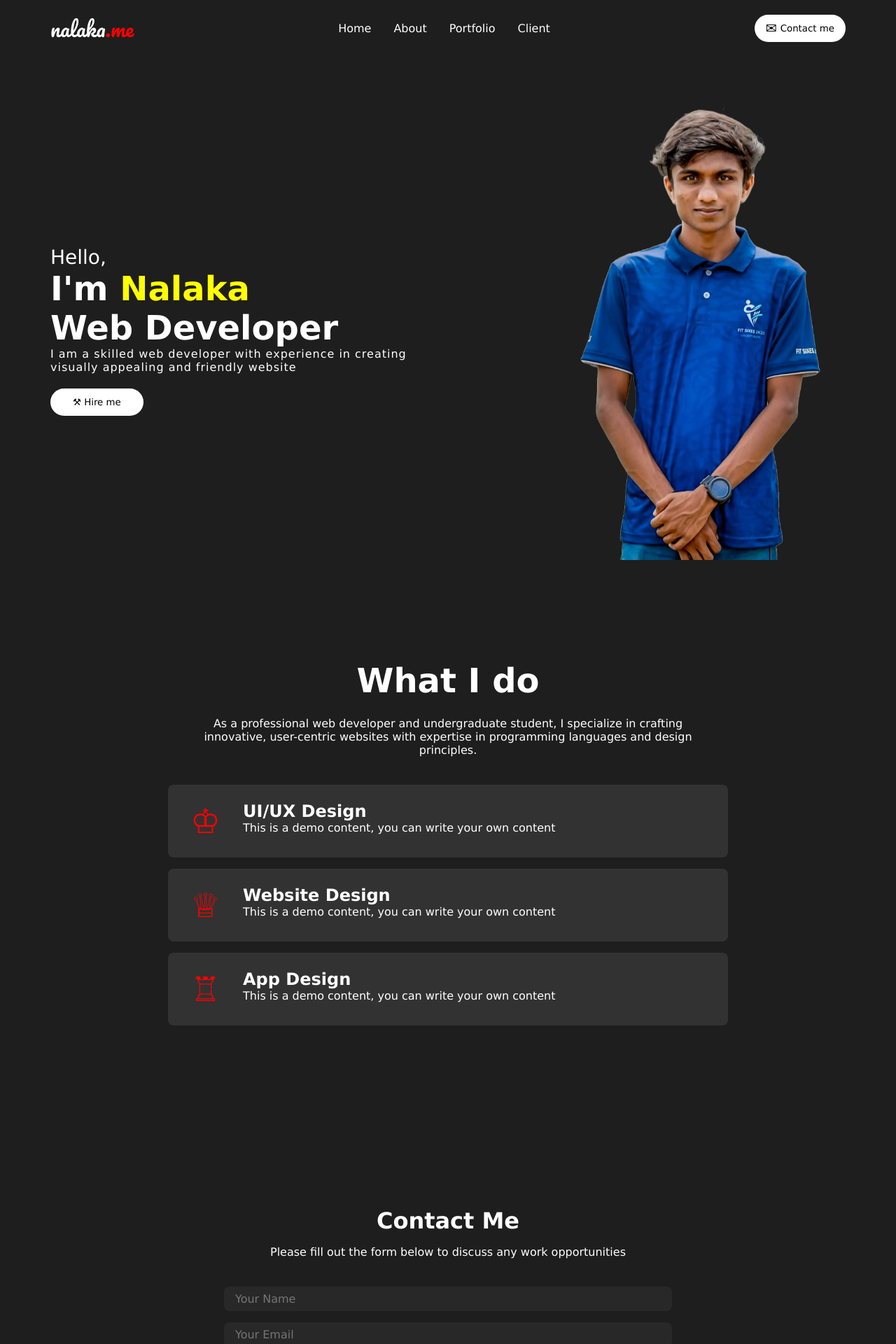
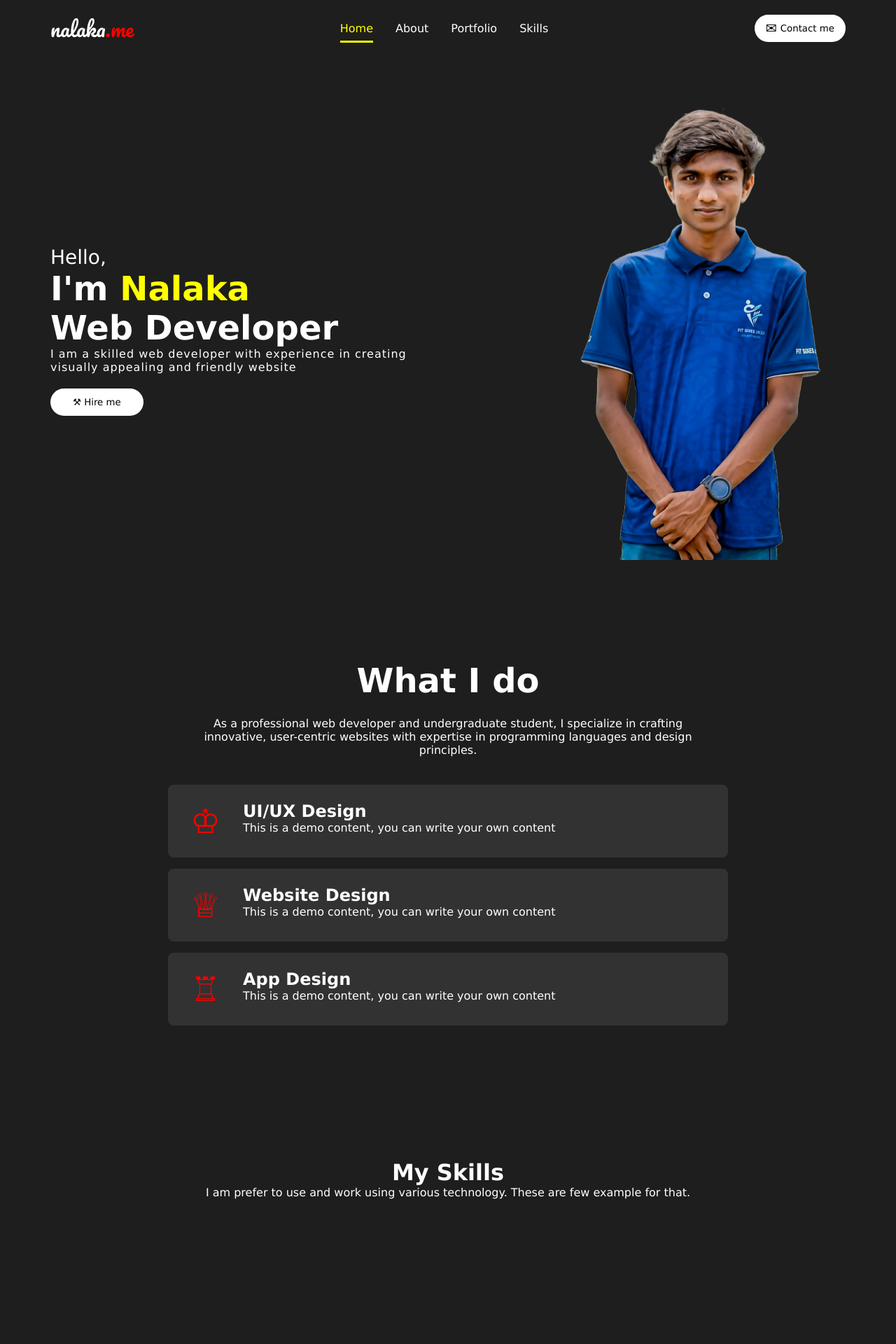
Before and after one commit to NalakaDineshSamarasingha/my-site, a React (Create React App) app: page / in a window 1280 px wide. Shown: the top 1920 px of the page at 70% size. Built offline with nearby package versions, Linux system fonts and the light colour scheme.

Commit message:
add a nav style

```diff
--- a/src/component/Navbar/nav.css
+++ b/src/component/Navbar/nav.css
@@ -73,6 +73,12 @@
     background: rgb(30,30,30);
 
 }
+.active{
+    color: yellow;
+    padding-bottom: 0.5rem;
+    border-bottom: 3px solid yellow;
+
+}
 @media screen and (max-width:750px){
     .mobo{
         display: flex;
--- a/src/component/Navbar/nav.jsx
+++ b/src/component/Navbar/nav.jsx
@@ -8,22 +8,24 @@ const Navbar = () =>{
         <div className="navbar">
             <p className="nav-logo">nalaka<span>.me</span></p>
             <div className="navmenu">
-                <Link className="desktopMenuListItem">Home</Link>
-                <Link className="desktopMenuListItem">About</Link>
-                <Link className="desktopMenuListItem">Portfolio</Link>
-                <Link className="desktopMenuListItem">Client</Link>
+                <Link activeClass="active" to='intro' spy={true} smooth={true} offset={-100} duration={500} className="desktopMenuListItem" >Home</Link>
+                <Link activeClass="active" to='skills' spy={true} smooth={true} offset={-50} duration={500} className="desktopMenuListItem">About</Link>
+                <Link activeClass="active" to='works' spy={true} smooth={true} offset={-100} duration={500} className="desktopMenuListItem">Portfolio</Link>
+                <Link activeClass="active" to='skills-slider' spy={true} smooth={true} offset={-100} duration={500} className="desktopMenuListItem">Skills</Link>
             </div>
-            <button className="nav-btn">
+            <button className="nav-btn" onClick={()=>{
+                document.getElementById('contact').scrollIntoView({behavior:'smooth'});
+            }}>
                <span>&#9993; </span>  Contact me
             </button>
 
             <p className="mobo" onClick={()=> setShowMenu(!showMenu)}>&#9776;</p>
             <div className="mobomenu"  style={{display: showMenu?'flex':'none'}}>
-                <Link className="listItem" onClick={()=>setShowMenu(false)} >Home</Link>
-                <Link className="listItem" onClick={()=>setShowMenu(false)} >About</Link>
-                <Link className="listItem" onClick={()=>setShowMenu(false)} >Portfolio</Link>
-                <Link className="listItem" onClick={()=>setShowMenu(false)} >Client</Link>
-                <Link className="listItem" onClick={()=>setShowMenu(false)} >Contact</Link>
+                <Link activeClass="active" to='intro' spy={true} smooth={true} offset={-100} duration={500} className="listItem" onClick={()=>setShowMenu(false)} >Home</Link>
+                <Link activeClass="active" to='skills' spy={true} smooth={true} offset={-50} duration={500} className="listItem" onClick={()=>setShowMenu(false)} >About</Link>
+                <Link activeClass="active" to='works' spy={true} smooth={true} offset={-100} duration={500} className="listItem" onClick={()=>setShowMenu(false)} >Portfolio</Link>
+                <Link  activeClass="active" to='skills-slider' spy={true} smooth={true} offset={-100} duration={500}  className="listItem" onClick={()=>setShowMenu(false)} >Skills</Link>
+                <Link  activeClass="active" to='contact' spy={true} smooth={true} offset={-100} duration={500} className="listItem" onClick={()=>setShowMenu(false)} >Contact</Link>
             </div>
         </div>
     )
--- a/src/component/contact/contact.css
+++ b/src/component/contact/contact.css
@@ -8,6 +8,20 @@
     flex-direction: column;
     align-items: center;
     justify-content: center;
+}
+.contactPageTitle{
+    display: flex;
+    justify-content: center;
+}
+.skillDes{
+    width: 80%;
+    display: flex;
+    text-align: center;
+    margin: 0 auto;
+    justify-content: center;
+}
+.skill-container{
+    height: 50vh;
 }
 #contactDes{
     padding: 1rem;
--- a/src/component/contact/contact.jsx
+++ b/src/component/contact/contact.jsx
@@ -22,7 +22,18 @@ const Contact = ()=>{
         );
     };
     return(
+
         <div className="contactPage">
+        <div id="skills-slider">
+            <h1 className="contactPageTitle">My Skills</h1>
+            <p className="skillDes">
+                I am prefer to use and work using various technology.
+                These are few example for that.
+            </p>
+            <div className="skill-container">
+
+            </div>
+        </div>
         <div id="contact">
             <h1 className="contactPageTitle">Contact Me</h1>
             <span id="contactDes">Please fill out the form below to discuss any work opportunities</span>
--- a/src/component/skills/skills.css
+++ b/src/component/skills/skills.css
@@ -9,6 +9,7 @@
     text-align: center;
     margin: 0 auto;
     min-height: 100vh;
+    margin-bottom: 3.5rem;
 }
 .skill-title{
     font-size: 3rem;
```
